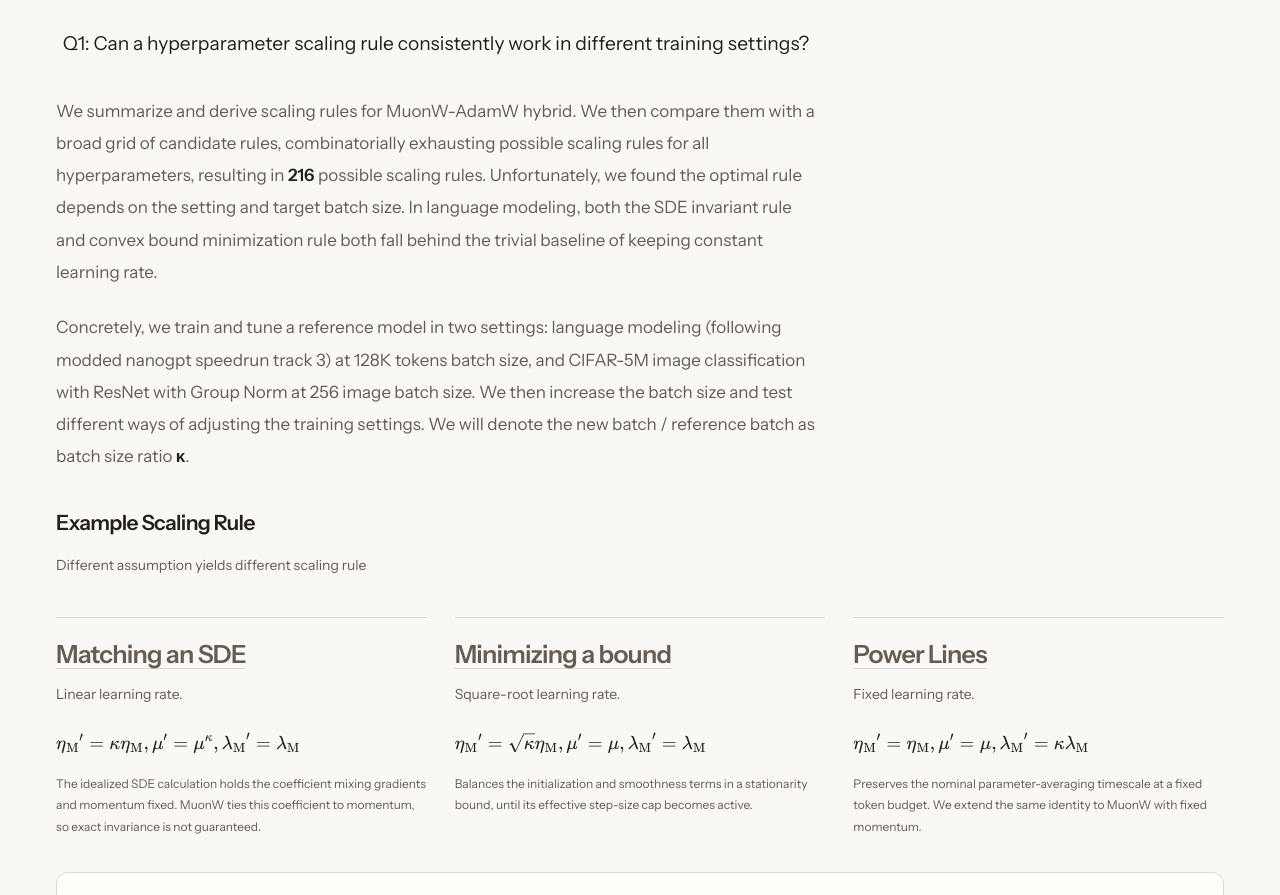
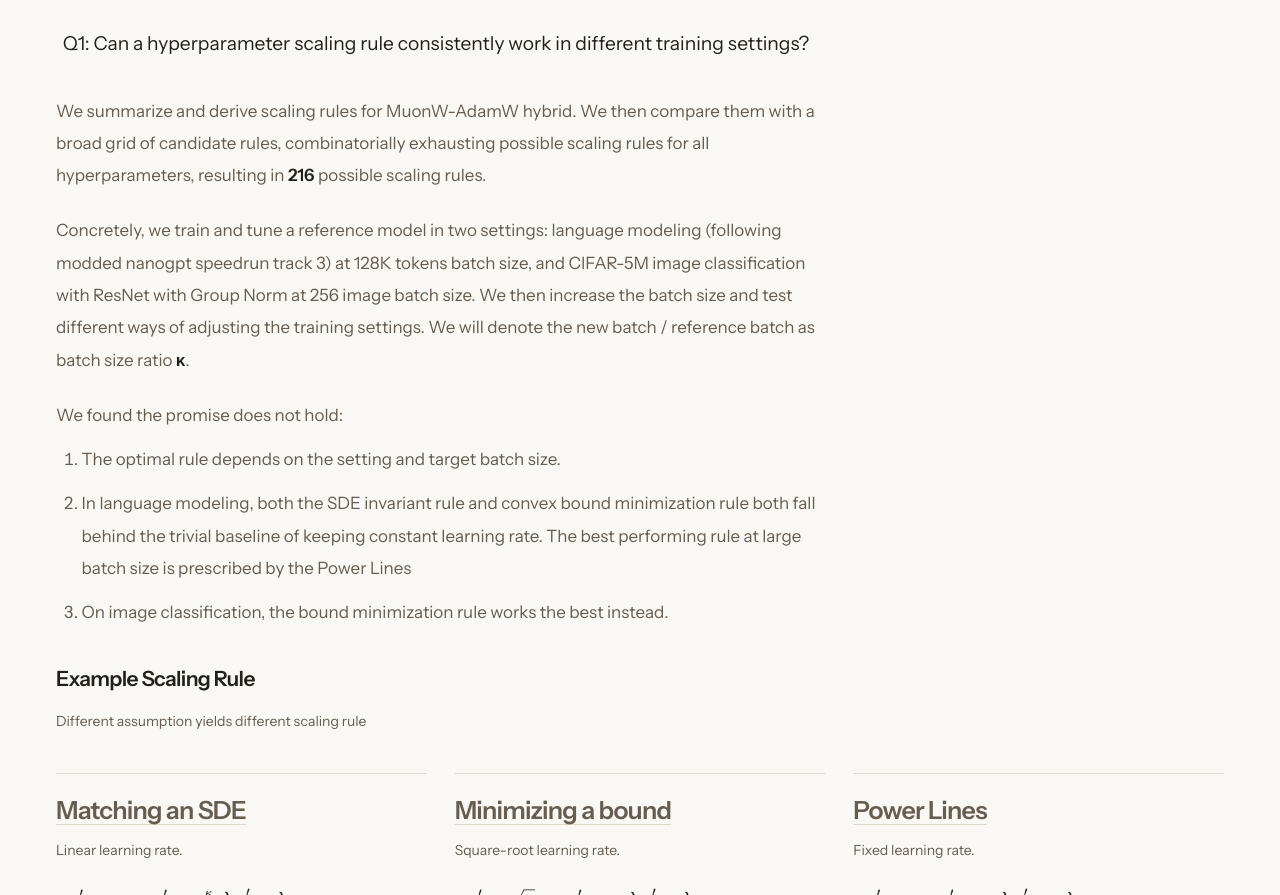
Before and after one commit to dangxingyu/batch-size-blog, a website: page index.html in a window 1280 px wide. Shown: the part 1297-2192 px from the top of the page. Drawn offline with Linux system fonts and the light colour scheme.

Commit message:
Move scaling findings below the experimental setup

```diff
--- a/batch-size/playable.css
+++ b/batch-size/playable.css
@@ -494,6 +494,7 @@ body{--ui-label-size:15px;--ui-button-size:14px;--ui-detail-size:14px}
 
 /* Lead with the scientific question; keep the experiment guide after the figure. */
 .scaling-intro{margin-bottom:0}
+.scaling-findings{margin:12px 0 0;padding-left:1.5em}.scaling-findings li+li{margin-top:12px}
 .scaling-question{max-width:760px;margin:32px 0 36px;text-align:center;color:var(--ink);font-size:19.2px;line-height:1.55;font-weight:400;text-wrap:balance}
 @media(max-width:760px){.scaling-intro{margin-bottom:0}.scaling-question{margin:26px 0 30px;font-size:16.8px}}
 
--- a/index.html
+++ b/index.html
@@ -6,7 +6,7 @@
   <meta name="description" content="Turn the batch-size dial. Race optimizers through a noisy landscape. Explore why a tiny set of sharp directions can change the result.">
   <meta name="theme-color" content="#f5f3ec">
   <link rel="icon" href="batch-size/favicon.svg" type="image/svg+xml">
-  <link rel="stylesheet" href="batch-size/vendor/katex/katex.min.css?v=d4ab5b8e"><link rel="stylesheet" href="batch-size/fonts.css"><link rel="stylesheet" href="batch-size/style.css"><link rel="stylesheet" href="batch-size/editorial.css?v=85b91fdd"><link rel="stylesheet" href="batch-size/playable.css?v=4f7c47ff"><link rel="stylesheet" href="batch-size/branching.css?v=0134537c">
+  <link rel="stylesheet" href="batch-size/vendor/katex/katex.min.css?v=d4ab5b8e"><link rel="stylesheet" href="batch-size/fonts.css"><link rel="stylesheet" href="batch-size/style.css"><link rel="stylesheet" href="batch-size/editorial.css?v=85b91fdd"><link rel="stylesheet" href="batch-size/playable.css?v=2a76d096"><link rel="stylesheet" href="batch-size/branching.css?v=0134537c">
   <link rel="preload" href="batch-size/fonts/fraunces-essay.woff2" as="font" type="font/woff2" crossorigin>
   <link rel="preload" href="batch-size/fonts/instrument-sans-latin-wght-normal.woff2" as="font" type="font/woff2" crossorigin>
   <link rel="canonical" href="https://dangxingyu.github.io/batch-size-blog/">
@@ -42,8 +42,14 @@
 </div>
 <p class="scaling-question" id="scaling-question">Q1: Can a hyperparameter scaling rule consistently work in different training settings?</p>
 <div class="prose essay-prose">
-  <p>We summarize and derive scaling rules for MuonW-AdamW hybrid. We then compare them with a broad grid of candidate rules, combinatorially exhausting possible scaling rules for all hyperparameters, resulting in <strong>216</strong> possible scaling rules. Unfortunately, we found the optimal rule depends on the setting and target batch size. In language modeling, both the SDE invariant rule and convex bound minimization rule both fall behind the trivial baseline of keeping constant learning rate.</p>
+  <p>We summarize and derive scaling rules for MuonW-AdamW hybrid. We then compare them with a broad grid of candidate rules, combinatorially exhausting possible scaling rules for all hyperparameters, resulting in <strong>216</strong> possible scaling rules.</p>
   <p>Concretely, we train and tune a reference model in two settings: language modeling (following modded nanogpt speedrun track 3) at 128K tokens batch size, and CIFAR-5M image classification with ResNet with Group Norm at 256 image batch size. We then increase the batch size and test different ways of adjusting the training settings. We will denote the new batch / reference batch as batch size ratio <strong>κ</strong>.</p>
+  <p>We found the promise does not hold:</p>
+  <ol class="scaling-findings">
+    <li>The optimal rule depends on the setting and target batch size.</li>
+    <li>In language modeling, both the SDE invariant rule and convex bound minimization rule both fall behind the trivial baseline of keeping constant learning rate. The best performing rule at large batch size is prescribed by the Power Lines</li>
+    <li>On image classification, the bound minimization rule works the best instead.</li>
+  </ol>
 </div>
   <section class="candidate-derivations" aria-labelledby="candidate-derivations-title"><h3 id="candidate-derivations-title">Example Scaling Rule</h3><p>Different assumption yields different scaling rule</p>
  <div class="rule-candidates">
```
